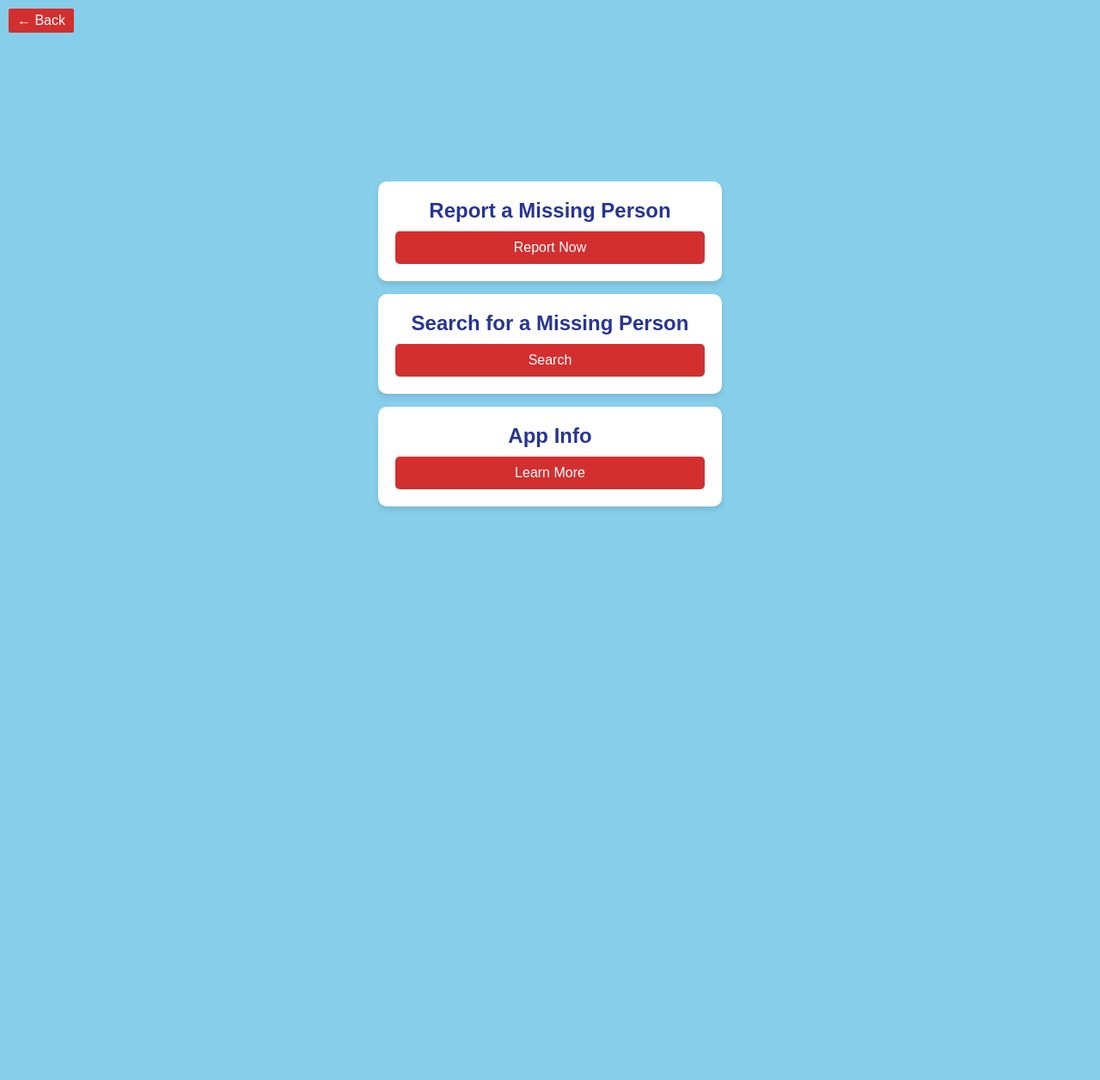
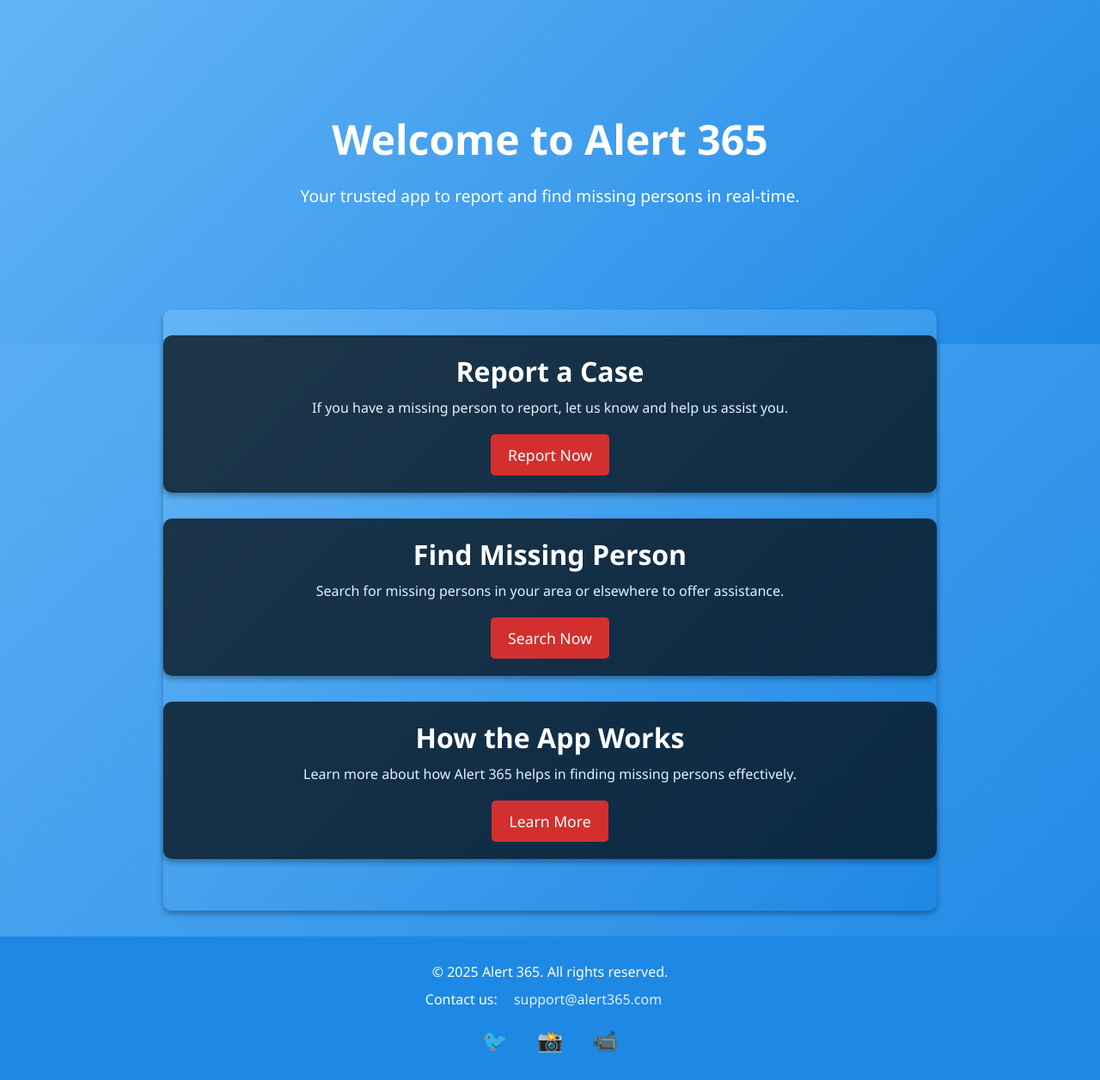
Before and after one commit to KRISHNAVAMSIMAMIDI/dti, a plain HTML site: page main.html in a window 1280 px wide. Shown: the whole page at 86% size. Before the commit the page ends 800 px from the top, so only its background shows below. Drawn offline with Linux system fonts and the light colour scheme.

```diff
--- a/main.html
+++ b/main.html
@@ -1,83 +1,213 @@
 <!DOCTYPE html>
 <html lang="en">
+
 <head>
     <meta charset="UTF-8">
     <meta name="viewport" content="width=device-width, initial-scale=1.0">
-    <title>Find and Reward - Home</title>
+    <title>Alert 365 - Home</title>
     <style>
         * {
             margin: 0;
             padding: 0;
             box-sizing: border-box;
-            font-family: Arial, sans-serif;
+            font-family: 'Segoe UI', Tahoma, Geneva, Verdana, sans-serif;
         }
+
         body {
-            background-color: #87CEEB;
+            background: linear-gradient(135deg, #64b5f6, #1e88e5);
+            min-height: 100vh;
+            display: flex;
+            flex-direction: column;
+            align-items: center;
+            justify-content: flex-start;
+            color: #fff;
+            padding: 0;
+            margin: 0;
+        }
+
+        .hero-section {
+            background: linear-gradient(135deg, #64b5f6, #1e88e5); /* Same gradient for uniform color */
+            width: 100%;
+            height: 50vh; /* Reduced space for better card placement */
             display: flex;
             justify-content: center;
             align-items: center;
-            height: 100vh;
+            text-align: center;
+            color: white;
+            background-repeat: no-repeat;
+            background-attachment: fixed;
+            background-blend-mode: overlay;
         }
-        .container {
+
+        .hero-section h1 {
+            font-size: 3rem;
+            font-weight: bold;
+            margin-bottom: 20px;
+        }
+
+        .hero-section p {
+            font-size: 1.2rem;
+            margin-bottom: 30px;
+        }
+
+        .home-container {
             width: 90%;
-            max-width: 400px;
+            max-width: 900px;
+            text-align: center;
+            margin-top: -40px; /* Reduced space above cards */
+            background: linear-gradient(135deg, #64b5f6, #1e88e5); /* Same gradient for cards */
+            padding: 30px 0; /* Padding to add spacing inside */
+            border-radius: 10px;
+            box-shadow: 0 4px 6px rgba(0, 0, 0, 0.3);
+        }
+
+        .option {
+            background-color: rgba(0, 0, 0, 0.7);
+            padding: 20px;
+            border-radius: 10px;
+            margin-bottom: 30px;
+            box-shadow: 0 4px 6px rgba(0, 0, 0, 0.3);
+            transition: all 0.3s ease;
+        }
+
+        .option:hover {
+            transform: scale(1.05);
+        }
+
+        .option h2 {
+            font-size: 2rem;
+            color: #fff;
+            margin-bottom: 10px;
+        }
+
+        .option p {
+            font-size: 1rem;
+            color: #e3f2fd;
+            margin-bottom: 20px;
+        }
+
+        .btn {
+            display: inline-block;
+            padding: 12px 20px;
+            background-color: #d32f2f;
+            color: white;
+            border: none;
+            border-radius: 5px;
+            font-size: 1.1rem;
+            text-decoration: none;
+            cursor: pointer;
+            transition: background 0.3s ease;
+        }
+
+        .btn:hover {
+            background-color: #c2185b;
+        }
+
+        /* Footer Styling */
+        .footer {
+            background-color: #1e88e5;
+            width: 100%;
+            padding: 30px 0;
+            margin-top: 30px;
             text-align: center;
         }
-        .block {
-            background: white;
-            padding: 20px;
-            margin: 15px 0;
-            border-radius: 10px;
-            box-shadow: 0 4px 6px rgba(0, 0, 0, 0.1);
-        }
-        h2 {
-            color: #283593;
+
+        .footer p {
+            font-size: 1rem;
+            color: #fff;
             margin-bottom: 10px;
         }
-        .btn {
-            display: block;
-            width: 100%;
-            padding: 10px;
-            background: #D32F2F;
-            color: white;
+
+        .footer a {
+            color: #e3f2fd;
             text-decoration: none;
-            border-radius: 5px;
-            margin-top: 10px;
-            text-align: center;
-        }
-        .back-link {
-            display: block;
-            position: absolute;
-            top: 10px;
-            left: 10px;
-            text-decoration: none;
-            background: #D32F2F;
-            color: white;
-            padding: 5px 10px;
-            border-radius: 2px;
-            font-size: 16px;
+            font-size: 1rem;
+            margin: 0 15px;
         }
 
-        .back-link:hover {
-            background: #B71C1C;
+        .footer a:hover {
+            text-decoration: underline;
+        }
+
+        .footer .social-icons {
+            margin-top: 20px;
+        }
+
+        .footer .social-icons a {
+            color: #fff;
+            font-size: 1.5rem;
+            margin: 0 15px;
+        }
+
+        .footer .social-icons a:hover {
+            color: #D32F2F;
+        }
+
+        @media (max-width: 768px) {
+            .hero-section h1 {
+                font-size: 2rem;
+            }
+
+            .hero-section p {
+                font-size: 1rem;
+            }
+
+            .home-container {
+                width: 90%;
+                max-width: 600px;
+            }
+
+            .option h2 {
+                font-size: 1.5rem;
+            }
+
+            .option p {
+                font-size: 0.9rem;
+            }
         }
     </style>
 </head>
+
 <body>
-    <a href="index.html" class="back-link">← Back</a>
-    <div class="container">
-        <div class="block">
-            <h2>Report a Missing Person</h2>
-            <a href="report.html" class="btn"  style="text-decoration: none;">Report Now</a>
+    <!-- Hero Section -->
+    <div class="hero-section">
+        <div>
+            <h1>Welcome to Alert 365</h1>
+            <p>Your trusted app to report and find missing persons in real-time.</p>
         </div>
-        <div class="block">
-            <h2>Search for a Missing Person</h2>
-            <a href="user1.html" class="btn" style="text-decoration: none;">Search</a>
+    </div>
+
+    <!-- Home Container with Options -->
+    <div class="home-container">
+        <div class="option">
+            <h2>Report a Case</h2>
+            <p>If you have a missing person to report, let us know and help us assist you.</p>
+            <a href="report.html" class="btn">Report Now</a>
         </div>
-        <div class="block">
-            <h2>App Info</h2>
-            <a href="info.html" class="btn">Learn More</a>
+
+        <div class="option">
+            <h2>Find Missing Person</h2>
+            <p>Search for missing persons in your area or elsewhere to offer assistance.</p>
+            <a href="search.html" class="btn">Search Now</a>
+        </div>
+
+        <div class="option">
+            <h2>How the App Works</h2>
+            <p>Learn more about how Alert 365 helps in finding missing persons effectively.</p>
+            <a href="how-it-works.html" class="btn">Learn More</a>
+        </div>
+    </div>
+
+    <!-- Footer Section -->
+    <div class="footer">
+        <p>&copy; 2025 Alert 365. All rights reserved.</p>
+        <p>Contact us: <a href="mailto:support@alert365.com">support@alert365.com</a></p>
+        <div class="social-icons">
+            <a href="https://twitter.com" target="_blank">🐦</a>
+            <a href="https://instagram.com" target="_blank">📸</a>
+            <a href="https://youtube.com" target="_blank">📹</a>
         </div>
     </div>
 </body>
+
 </html>
```
Also changed, not shown: index.html (+65 -55 lines).
